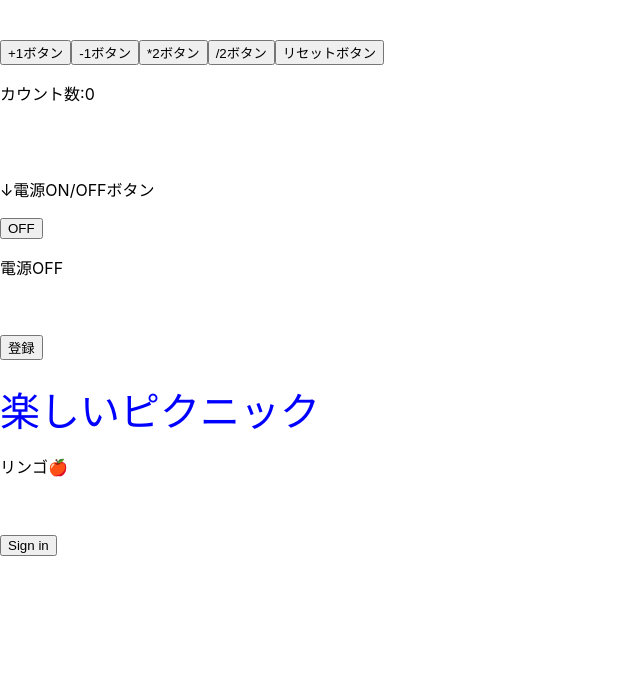
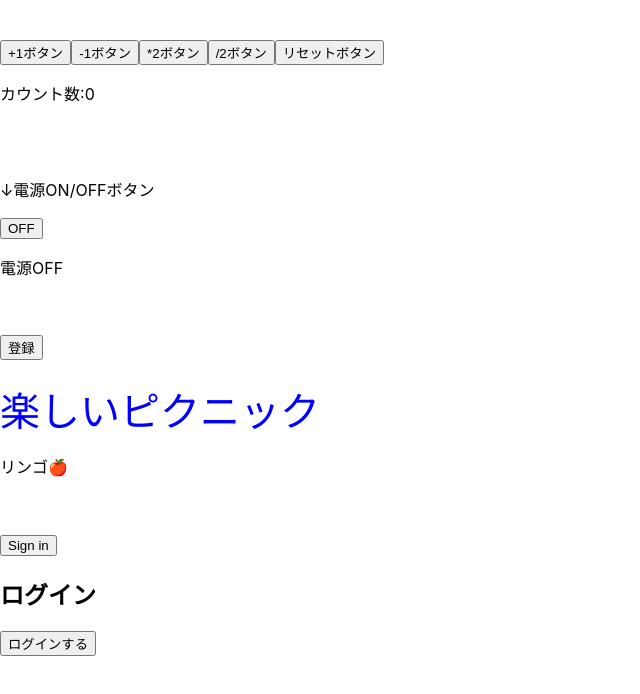
Before and after one commit to Onepiece2424/hello_rails, a React (Create React App) app in the folder frontend/: page / in a window 1280 px wide. Shown: the top 694 px of the page, without its empty margins (0-640 px from the left). Built offline with nearby package versions, Linux system fonts and the light colour scheme.

Commit message:
ログインコンポーネントを作成

```diff
--- a/frontend/src/App.jsx
+++ b/frontend/src/App.jsx
@@ -3,6 +3,7 @@ import Button from "./components/Button"
 import OnOff from "./components/OnOff"
 import Recapture from "./components/Recapture"
 import Picnic from "./components/Picnic"
+import Login from "./templates/Login"
 
 import { useSelector, useDispatch } from "react-redux"
 import { signInAction } from "./reducks/users/actions"
@@ -36,6 +37,7 @@ function App() {
       <br></br>
       <br></br>
       <button onClick={() => dispatch(signInAction({uid: "0001", username: "trahack"}))}>Sign in</button>
+      <Login />
     </>
   )
 }
--- a/frontend/src/Router.jsx
+++ b/frontend/src/Router.jsx
@@ -12,7 +12,6 @@
       <Route exact path='/login' component={<Login />} />
       <Route exact path='(/)?' component={<Home />} />
     </Routes>
-    <Login />
     </>
   )
  }
```
